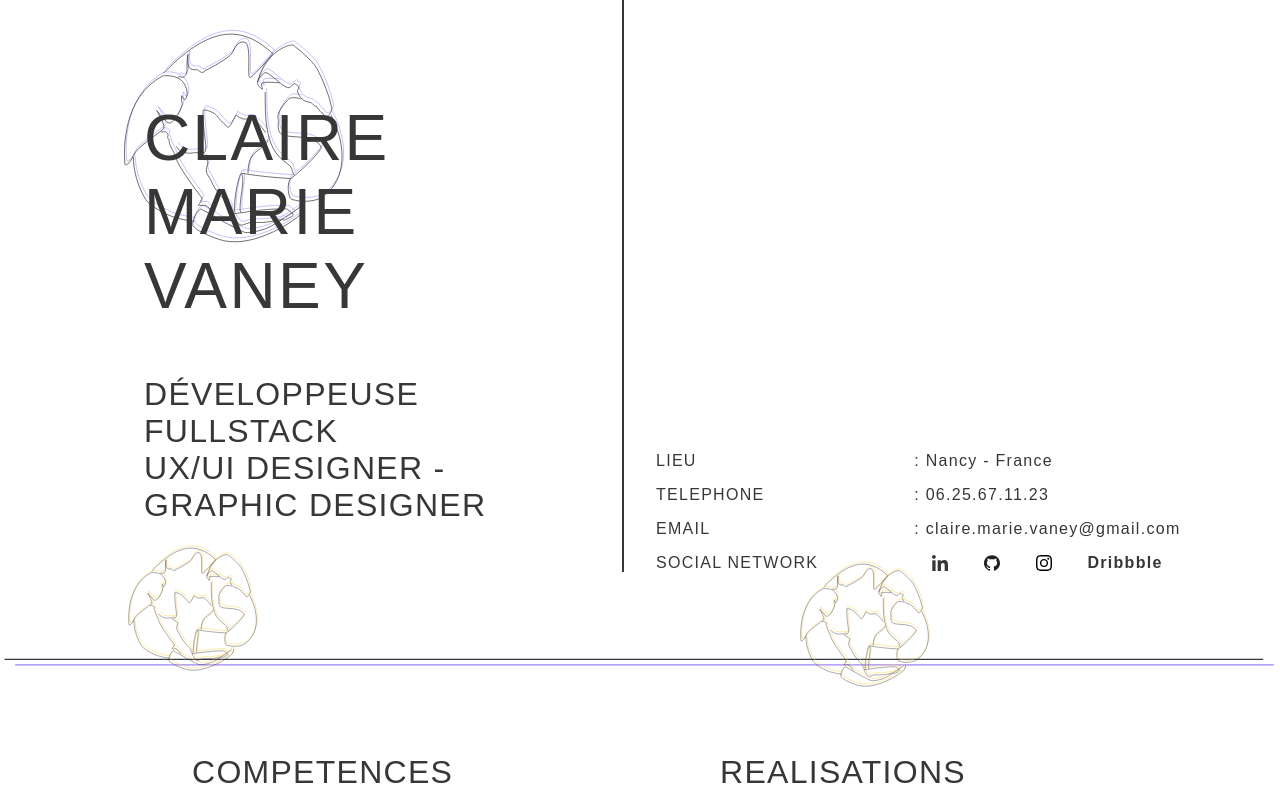
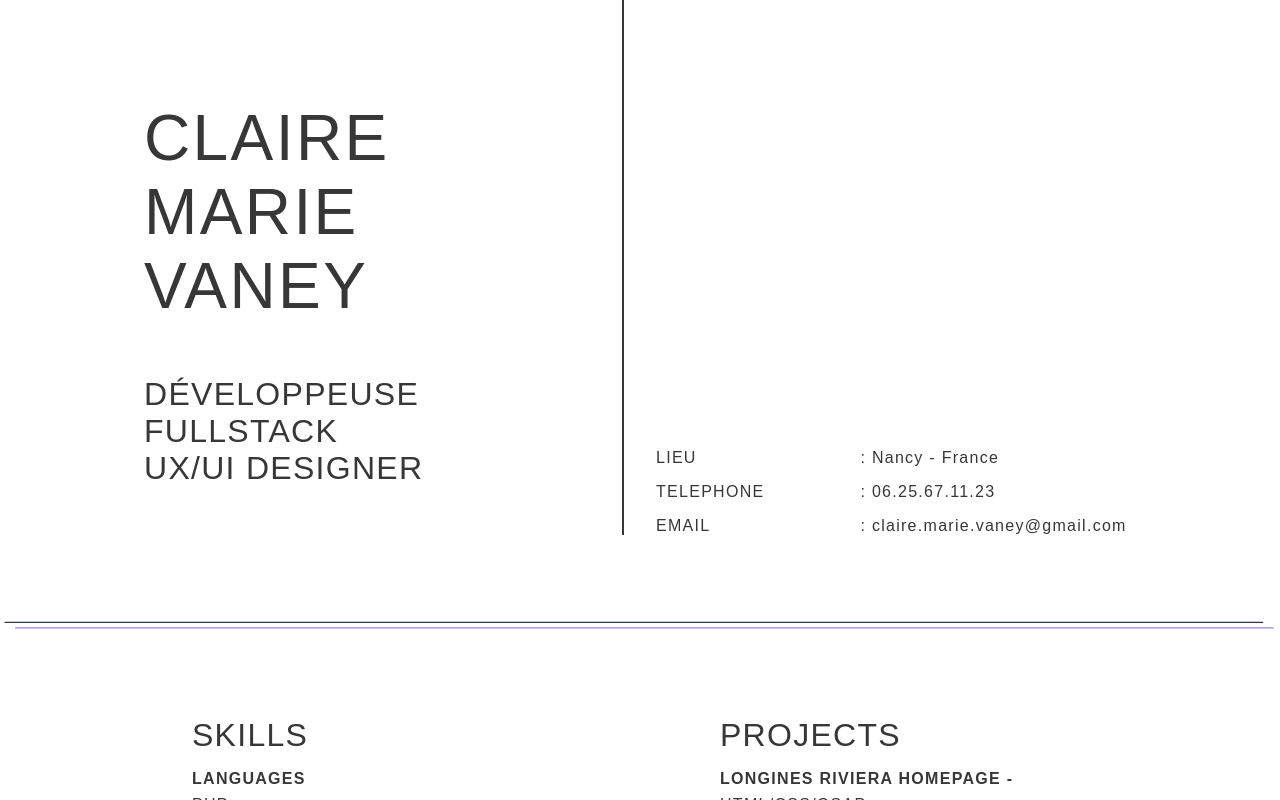
Before and after one commit to ClaireMarieV/CV, a Next.js app: page / in a window 1280 px wide. Built offline with nearby package versions, Linux system fonts and the light colour scheme; a web font is replaced by a local one.

Commit message:
Remove illustrations and changed some informations

```diff
--- a/components/Experiences.js
+++ b/components/Experiences.js
@@ -1,8 +1,5 @@
 const Experiences = () => (
   <>
-    <div className="img">
-      <img src="/svg/pivoineYellow.svg" />
-    </div>
     <div className="experiences">
       <section>
         <h2>experiences</h2>
--- a/components/Formations.js
+++ b/components/Formations.js
@@ -3,9 +3,6 @@ import Link from "next/link";
 
 const Experiences = () => (
   <div>
-    <div className="img">
-      <img src="/svg/pivoineYellow.svg" />
-    </div>
     <div>
       <div className="training">
         <h2>Formations</h2>
--- a/components/Header.js
+++ b/components/Header.js
@@ -7,10 +7,7 @@ const Header = () => (
         <div className="title">
           <h1>Claire Marie Vaney</h1>
           <h2>Développeuse Fullstack </h2>
-          <h2> UX/UI Designer - Graphic Designer</h2>
-        </div>
-        <div className="img">
-          <img src="/svg/pivoine.svg" />
+          <h2> UX/UI Designer </h2>
         </div>
       </div>
       <div className="info">
@@ -20,13 +17,6 @@ const Header = () => (
         <span>: 06.25.67.11.23</span>
         <span>email</span>
         <span>: claire.marie.vaney@gmail.com</span>
-        <span>social network</span>
-        <section className="contact">
-          <img src="/svg/social/linkedin.svg" />
-          <img src="/svg/social/github.svg" />
-          <img src="/svg/social/instagram.svg" />
-          <span>Dribbble</span>
-        </section>
       </div>
     </nav>
     <div id="border">
--- a/components/Projects.js
+++ b/components/Projects.js
@@ -1,10 +1,7 @@
 const Projects = () => (
   <>
-    <div className="img">
-      <img src="/svg/pivoineYellow.svg" />
-    </div>
     <div className="projects">
-      <h2>Realisations</h2>
+      <h2>Projects</h2>
       <ul className="card projects">
         <li>
           <ul>
@@ -14,27 +11,23 @@ const Projects = () => (
             </li>
             <li>
               <h4>SaaS -</h4>
-              <span>NextJS/ReactJS : ogme.io</span>
+              <span>Next/React : ogme.io</span>
             </li>
             <li>
               <h4>Portfolio -</h4>
               <span>NextJS/ReactJS : clairemarievaney.com</span>
             </li>
             <li>
-              <h4>location de véhicules E.Leclerc -</h4>
+              <h4>E.Leclerc vehicle rental -</h4>
               <span>Symfony : location.assurandis.com</span>
             </li>
             <li>
-              <h4>vitrine pour une psychologue -</h4>
-              <span>Elevently : psychologue-alicefelt.fr</span>
+              <h4>Group travel planner -</h4>
+              <span>Next/React/Typescript/Vanilla-extract</span>
             </li>
             <li>
-              <h4>générations de blobs -</h4>
-              <div>NextJS/ReactJS : organicblob.com</div>
-            </li>
-            <li>
-              <h4>Ecommerce -</h4>
-              <div>NextJS/Strapi</div>
+              <h4>Blob generator -</h4>
+              <div>Next/React : organicblob.com</div>
             </li>
           </ul>
         </li>
--- a/components/Resume.js
+++ b/components/Resume.js
@@ -1,27 +1,17 @@
 const Resume = () => (
   <>
-    <div className="img">
-      <img src="/svg/pivoineYellow.svg" />
-    </div>
     <div className="resume">
       <h2>about me</h2>
       <p>
-        Je m'appelle Claire et je suis développeuse fullstack freelance - ux/ui
-        designer.
+        I'm Claire and I am a freelance fullstack developer and ux/ui designer
+        with several years of experience.
       </p>
       <p>
-        J'ai appris au travers de mes formations et expériences une méthodologie
-        qui va de l'idéation au prototypage.
+        During my freelancing career, I have worked on a wide range of projects,
+        gaining expertise in front-end and back-end development. I am proficient
+        in using TypeScript, React, Next.js, PHP, Prisma, and Figma.
       </p>
-      <p>
-        Pour moi, Le développement front accompagne le design autant que le
-        développement back en se posant au centre et se basant sur la
-        connaissance des comportements, émotions et attentes de l’utilisateur
-        afin de rendre accessible, agréable et interactif un produit ou service.
-        Ces domaines regroupent logique, analyse et créativité; c'est pourquoi
-        j'aime pouvoir travailler sur l'ux/ui design et web développement de
-        sites web.
-      </p>
+      <p></p>
     </div>
 
     <style jsx>{`
--- a/components/Skills.js
+++ b/components/Skills.js
@@ -1,24 +1,22 @@
 const Skills = () => (
   <>
-    <div className="img">
-      <img src="/svg/pivoineYellow.svg" />
-    </div>
     <div className="competences">
       <section>
-        <h2>Competences</h2>
+        <h2>Skills</h2>
       </section>
       <ul className="card">
         <li>
           <h4>languages</h4>
           <ul>
             <li>PHP</li>
+            <li>Typescript</li>
             <li>MySQL</li>
-            <li>Javascript</li>
+            <li>Postgresql</li>
           </ul>
         </li>
 
         <li>
-          <h4>Frameworks</h4>
+          <h4>Frameworks/Lib</h4>
           <ul>
             <li>ReactJs</li>
             <li>NodeJs</li>
```
